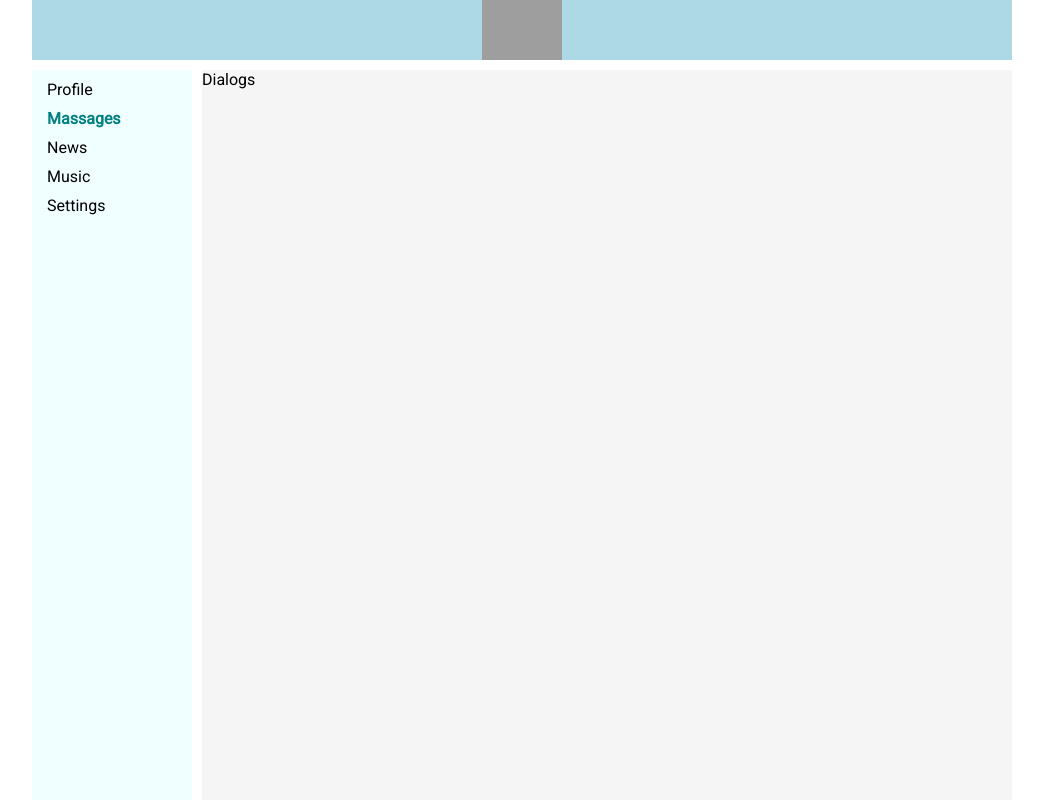
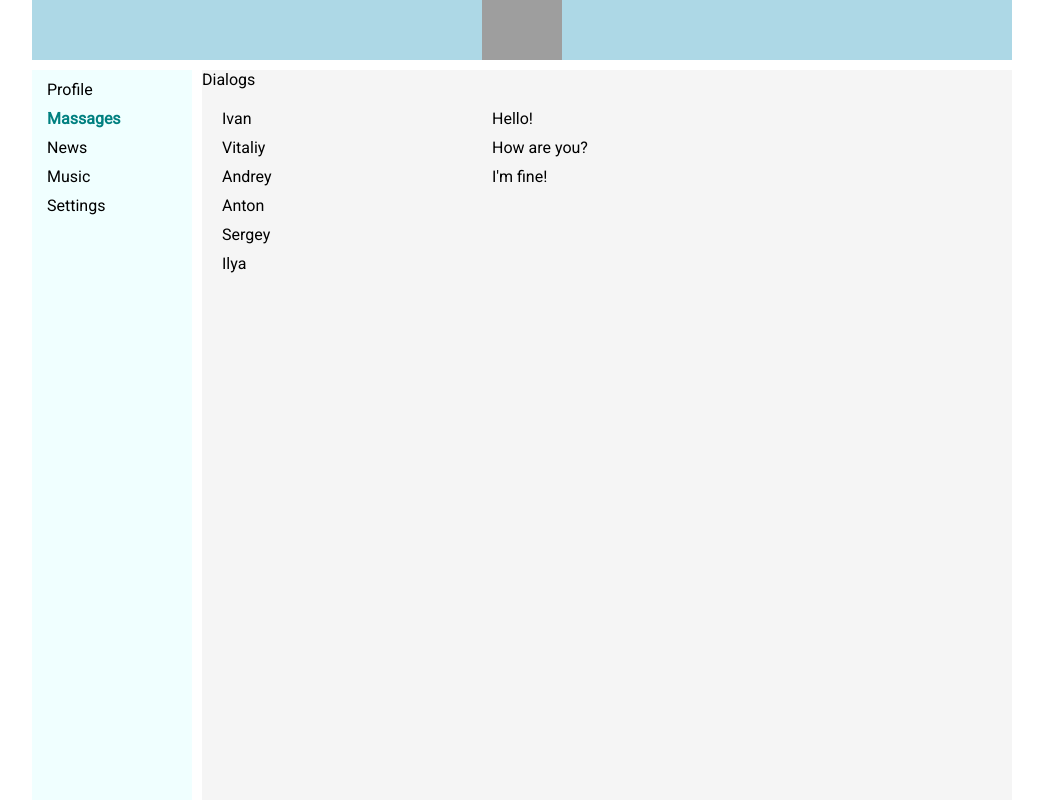
Before and after one commit to genekomarov/social-network, a React (Create React App) app: page /dialogs in a window 1280 px wide. Shown: the whole page, without its empty margins (118-1161 px from the left). Built offline with nearby package versions, Linux system fonts and the light colour scheme; grey boxes are pictures that could not be loaded.

Commit message:
Урок 21, 22, 23 Страница диалогов, props для диалогов

```diff
--- a/src/components/Content/Dialogs/Dialogs.jsx
+++ b/src/components/Content/Dialogs/Dialogs.jsx
@@ -1,10 +1,45 @@
 import React from 'react';
-import s from './Dialogs.module.css' //CSS import
+import s from './Dialogs.module.css'
+import {NavLink} from "react-router-dom"; //CSS import
+
+const Dialog = (props) => {
+
+    let path = '/dialogs/' + props.id;
+    return (
+        <div className={s.dialog}>
+            <NavLink to={path} activeClassName={s.activeDialog}>
+                {props.name}
+            </NavLink>
+        </div>
+    )
+}
+
+const Message = (props) => {
+    return (
+        <div className={s.message}>{props.message}</div>
+    )
+}
 
 const Dialogs = () => {
     return (
         <div>
             Dialogs
+            <div className={s.dialogsWrapper}>
+                <div className={s.dialogs}>
+                    <Dialog name='Ivan'     id='1' />
+                    <Dialog name='Vitaliy'  id='2' />
+                    <Dialog name='Andrey'   id='3' />
+                    <Dialog name='Anton'    id='4' />
+                    <Dialog name='Sergey'   id='5' />
+                    <Dialog name='Ilya'     id='6' />
+                </div>
+                <div className={s.messages}>
+                    <Message message="Hello!" />
+                    <Message message="How are you?"/>
+                    <Message message="I'm fine!"/>
+                </div>
+            </div>
+
         </div>
     );
 };
--- a/src/components/Content/Dialogs/Dialogs.module.css
+++ b/src/components/Content/Dialogs/Dialogs.module.css
@@ -0,0 +1,17 @@
+.dialogsWrapper {
+    display: grid;
+    grid-template-columns: 1fr 2fr;
+}
+
+.dialogs, .messages {
+    margin: 20px;
+}
+
+.dialog, .message {
+    margin-bottom: 10px;
+}
+
+.activeDialog {
+    color: darkcyan;
+    font-weight: bold;
+}
```
Also changed, not shown: src/components/Navbar/Navbar.module.css (line endings or trailing spaces).
